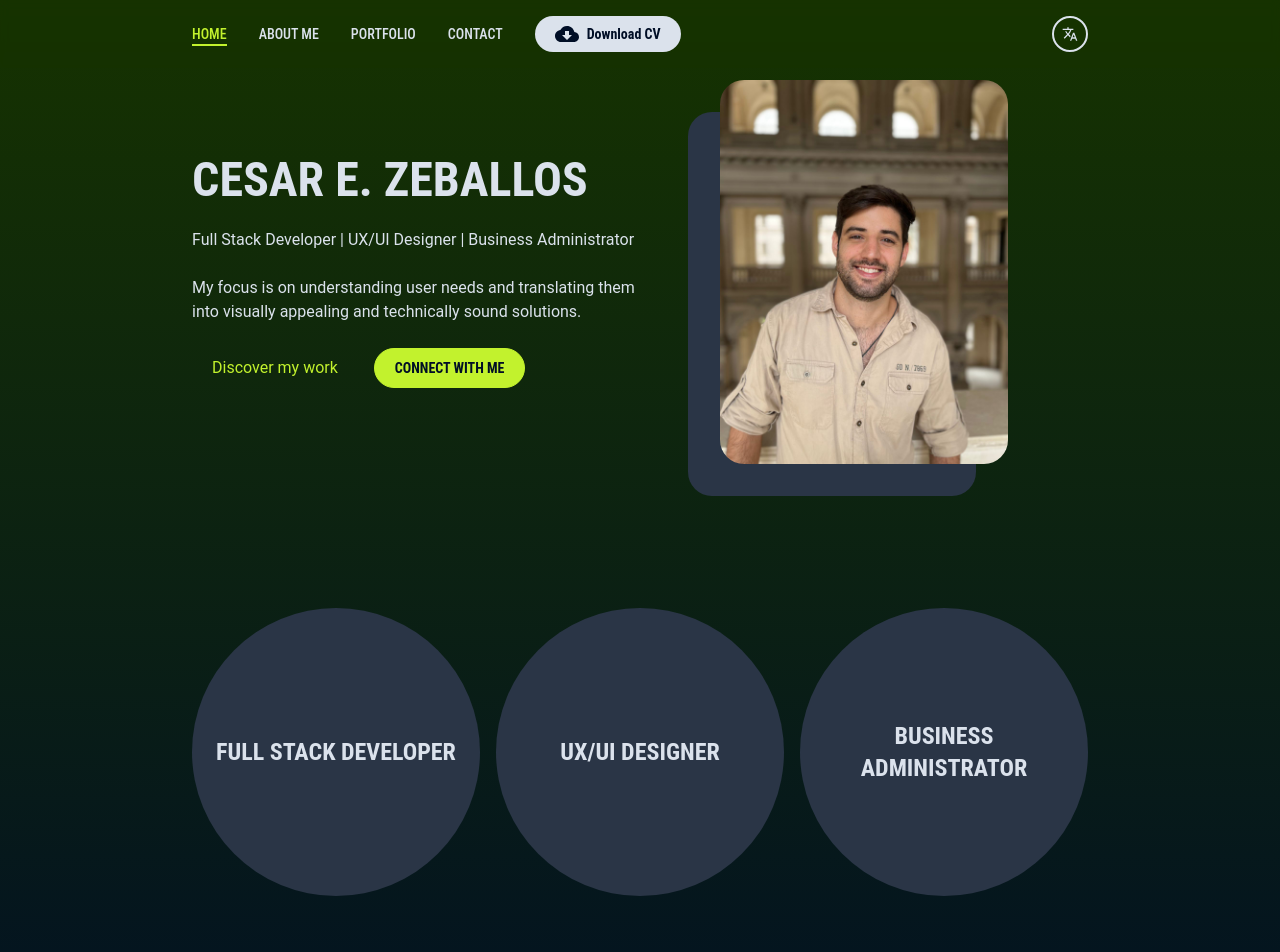
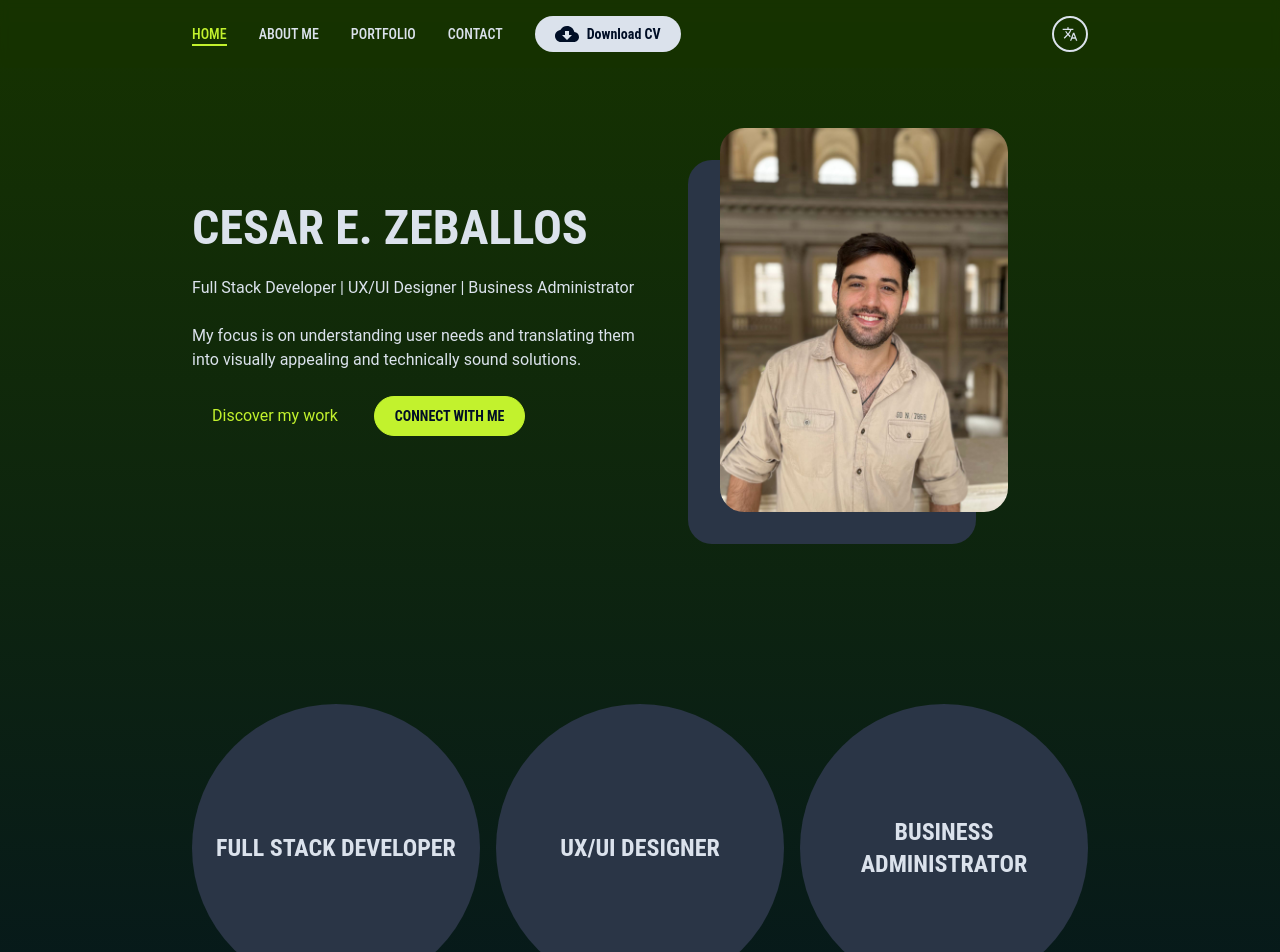
Before and after one commit to CesarZeballos/Porfolio, a Next.js app in the folder front/: page / in a window 1280 px wide. Shown: the top 952 px of the page. Built offline with nearby package versions, Linux system fonts and the light colour scheme.

Commit message:
estilos modificados 2

```diff
--- a/front/tailwind.config.ts
+++ b/front/tailwind.config.ts
@@ -24,7 +24,7 @@ const config: Config = {
 
       spacing: {
         'small': '1rem',
-        'marginY': '5rem',
+        'marginY': '8rem',
         'marginX': '12rem',
         'nav': '5rem'
       }
```
